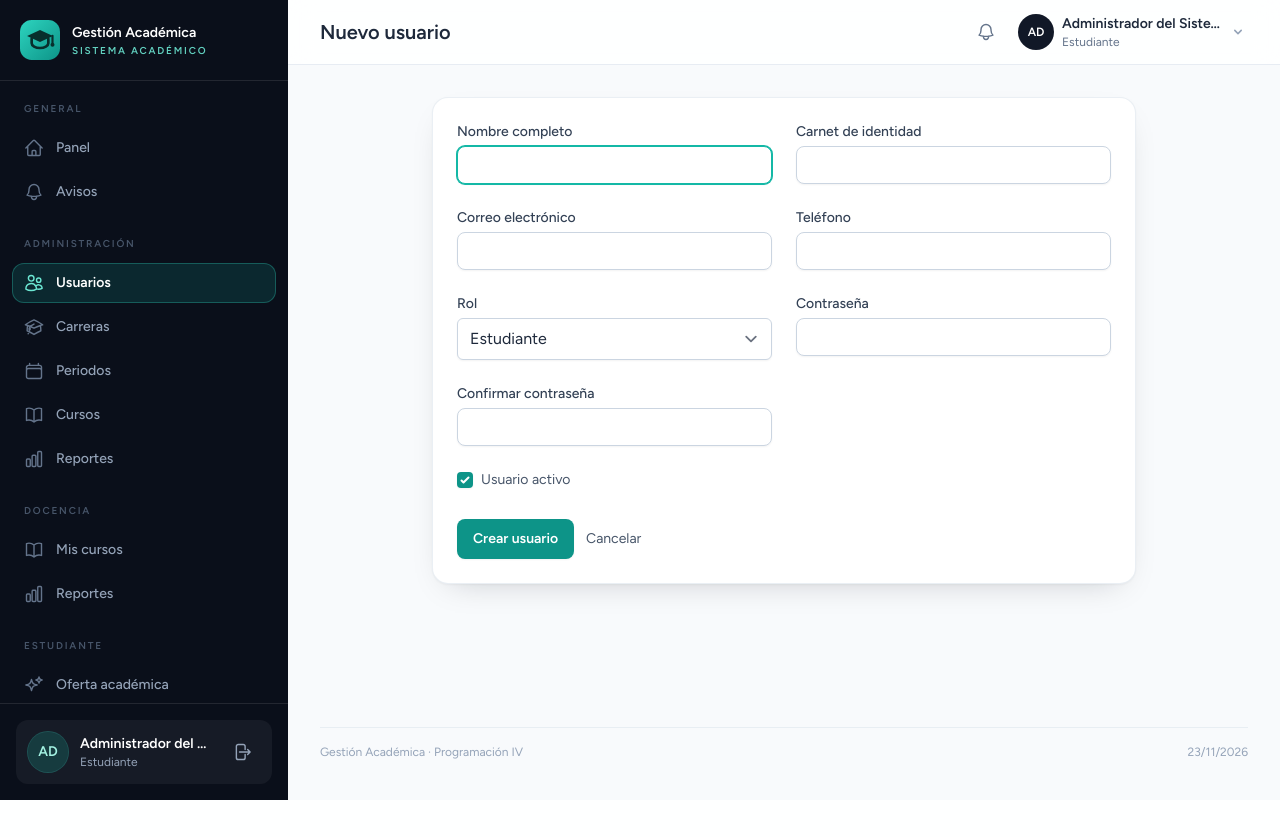
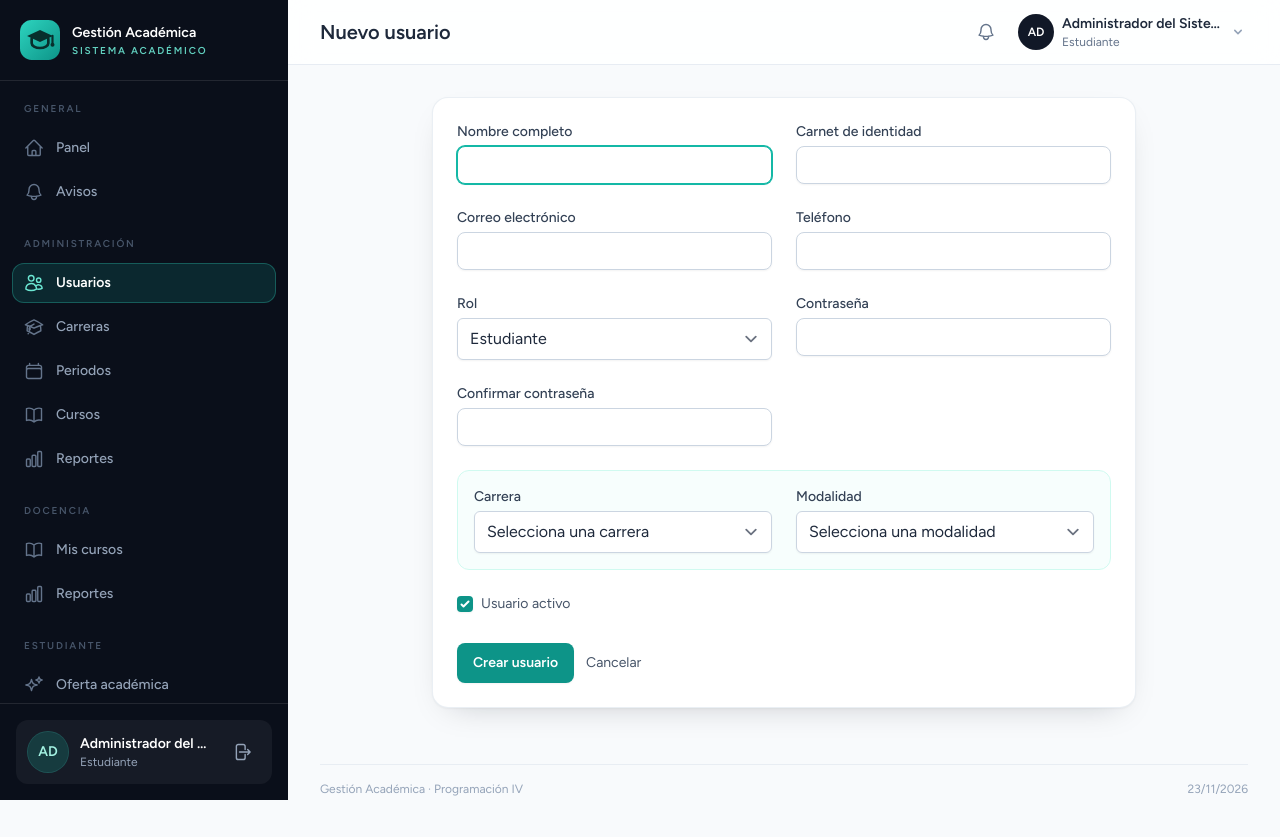
Before and after one commit to Alan7294/gestion-academica, a Laravel app: page /admin/usuarios/create in a window 1280 px wide. Before the commit the page ends 800 px from the top, so only its background shows below. Run offline with Laravel 12, Linux system fonts and the light colour scheme; a user stored in the database is signed in; data comes from the database, SQL or seed files in the repository; data that the repository does not hold is empty; style sheets or scripts are compiled from the project's sources; parts of the project's set-up code (start-up, migrations or seed data) failed here and were passed over.

Commit message:
feat: carrera y modalidad en el registro de estudiantes
- Nuevo enum Modalidad (modular/semestral) y columnas en users con FK y CHECK
- El registro publico pide carrera y modalidad solo cuando el rol es estudiante
- El panel de administracion tambien las gestiona y las limpia al cambiar de rol
- Se muestran en el listado de usuarios y en el panel del estudiante
- DemoSeeder asigna carrera y modalidad a los estudiantes de prueba
- Suite en verde: 110 pruebas y 310 aserciones

```diff
--- /dev/null
+++ b/app/Enums/Modalidad.php
@@ -0,0 +1,33 @@
+<?php
+
+namespace App\Enums;
+
+enum Modalidad: string
+{
+    case Modular = 'modular';
+    case Semestral = 'semestral';
+
+    public function etiqueta(): string
+    {
+        return match ($this) {
+            self::Modular => 'Modular',
+            self::Semestral => 'Semestral',
+        };
+    }
+
+    public function descripcion(): string
+    {
+        return match ($this) {
+            self::Modular => 'Avanzas aprobando módulos completos.',
+            self::Semestral => 'Avanzas por semestres académicos.',
+        };
+    }
+
+    /**
+     * @return array<int, string>
+     */
+    public static function valores(): array
+    {
+        return array_map(fn (self $modalidad) => $modalidad->value, self::cases());
+    }
+}
--- a/app/Http/Controllers/Admin/UsuarioController.php
+++ b/app/Http/Controllers/Admin/UsuarioController.php
@@ -2,10 +2,12 @@
 
 namespace App\Http\Controllers\Admin;
 
+use App\Enums\Modalidad;
 use App\Enums\Rol;
 use App\Http\Controllers\Controller;
 use App\Http\Requests\Admin\StoreUsuarioRequest;
 use App\Http\Requests\Admin\UpdateUsuarioRequest;
+use App\Models\Carrera;
 use App\Models\User;
 use App\Services\UsuarioService;
 use Illuminate\Http\RedirectResponse;
@@ -31,7 +33,7 @@ class UsuarioController extends Controller
         }
 
         $usuarios = User::query()
-            ->with('roles')
+            ->with(['roles', 'carrera'])
             ->when($filtros['busqueda'] !== '', function ($query) use ($filtros) {
                 $termino = "%{$filtros['busqueda']}%";
 
@@ -55,7 +57,11 @@ class UsuarioController extends Controller
 
     public function create(): View
     {
-        return view('admin.usuarios.create', ['roles' => Rol::cases()]);
+        return view('admin.usuarios.create', [
+            'roles' => Rol::cases(),
+            'carreras' => Carrera::query()->where('activo', true)->orderBy('nombre')->get(),
+            'modalidades' => Modalidad::cases(),
+        ]);
     }
 
     public function store(StoreUsuarioRequest $request): RedirectResponse
@@ -72,6 +78,8 @@ class UsuarioController extends Controller
         return view('admin.usuarios.edit', [
             'usuario' => $usuario->load('roles'),
             'roles' => Rol::cases(),
+            'carreras' => Carrera::query()->where('activo', true)->orderBy('nombre')->get(),
+            'modalidades' => Modalidad::cases(),
         ]);
     }
 
--- a/app/Models/User.php
+++ b/app/Models/User.php
@@ -3,16 +3,18 @@
 namespace App\Models;
 
 // use Illuminate\Contracts\Auth\MustVerifyEmail;
+use App\Enums\Modalidad;
 use App\Enums\Rol;
 use Database\Factories\UserFactory;
 use Illuminate\Database\Eloquent\Attributes\Fillable;
 use Illuminate\Database\Eloquent\Attributes\Hidden;
 use Illuminate\Database\Eloquent\Factories\HasFactory;
+use Illuminate\Database\Eloquent\Relations\BelongsTo;
 use Illuminate\Foundation\Auth\User as Authenticatable;
 use Illuminate\Notifications\Notifiable;
 use Spatie\Permission\Traits\HasRoles;
 
-#[Fillable(['name', 'ci', 'telefono', 'email', 'password', 'activo'])]
+#[Fillable(['name', 'ci', 'telefono', 'email', 'password', 'activo', 'carrera_id', 'modalidad'])]
 #[Hidden(['password', 'remember_token'])]
 class User extends Authenticatable
 {
@@ -30,7 +32,13 @@ class User extends Authenticatable
             'email_verified_at' => 'datetime',
             'password' => 'hashed',
             'activo' => 'boolean',
+            'modalidad' => Modalidad::class,
         ];
+    }
+
+    public function carrera(): BelongsTo
+    {
+        return $this->belongsTo(Carrera::class);
     }
 
     public function esAdministrador(): bool
--- a/app/Services/UsuarioService.php
+++ b/app/Services/UsuarioService.php
@@ -14,7 +14,7 @@ class UsuarioService
     /**
      * RF09: crea un usuario desde el panel y le asigna un rol.
      *
-     * @param  array{name: string, ci: string, telefono?: string|null, email: string, password: string, rol: string, activo?: bool}  $datos
+     * @param  array{name: string, ci: string, telefono?: string|null, email: string, password: string, rol: string, activo?: bool, carrera_id?: int|null, modalidad?: string|null}  $datos
      */
     public function crear(array $datos): User
     {
@@ -26,7 +26,7 @@ class UsuarioService
                 'email' => $datos['email'],
                 'password' => $datos['password'],
                 'activo' => $datos['activo'] ?? true,
-            ]);
+            ] + $this->datosAcademicos($datos));
 
             // Las cuentas creadas por el administrador nacen verificadas.
             $usuario->forceFill(['email_verified_at' => now()])->save();
@@ -40,7 +40,7 @@ class UsuarioService
     /**
      * RF09: actualiza los datos y el rol sin dejar el sistema sin administradores.
      *
-     * @param  array{name: string, ci: string, telefono?: string|null, email: string, password?: string|null, rol: string, activo?: bool}  $datos
+     * @param  array{name: string, ci: string, telefono?: string|null, email: string, password?: string|null, rol: string, activo?: bool, carrera_id?: int|null, modalidad?: string|null}  $datos
      *
      * @throws ValidationException
      */
@@ -59,7 +59,7 @@ class UsuarioService
                 'telefono' => $datos['telefono'] ?? null,
                 'email' => $datos['email'],
                 'activo' => $datos['activo'] ?? true,
-            ];
+            ] + $this->datosAcademicos($datos);
 
             if (! empty($datos['password'])) {
                 $atributos['password'] = $datos['password'];
@@ -124,4 +124,22 @@ class UsuarioService
     {
         return User::role(Rol::Administrador->value)->count() <= 1;
     }
+
+    /**
+     * La carrera y la modalidad solo se guardan para las cuentas de estudiante.
+     *
+     * @param  array<string, mixed>  $datos
+     * @return array{carrera_id: int|null, modalidad: string|null}
+     */
+    private function datosAcademicos(array $datos): array
+    {
+        if (($datos['rol'] ?? null) !== Rol::Estudiante->value) {
+            return ['carrera_id' => null, 'modalidad' => null];
+        }
+
+        return [
+            'carrera_id' => $datos['carrera_id'] ?? null,
+            'modalidad' => $datos['modalidad'] ?? null,
+        ];
+    }
 }
--- a/lang/es/validation.php
+++ b/lang/es/validation.php
@@ -128,6 +128,7 @@ return [
         'creditos' => 'créditos',
         'semestre' => 'semestre',
         'carrera_id' => 'carrera',
+        'modalidad' => 'modalidad',
         'periodo_id' => 'periodo',
         'docente_id' => 'docente',
         'curso_id' => 'curso',
--- a/resources/css/app.css
+++ b/resources/css/app.css
@@ -5,6 +5,11 @@
 @layer base {
     html {
         @apply scroll-smooth;
+    }
+
+    /* Evita el parpadeo de bloques condicionales de Alpine antes de hidratar. */
+    [x-cloak] {
+        display: none !important;
     }
 
     body {
--- a/resources/views/admin/usuarios/_form.blade.php
+++ b/resources/views/admin/usuarios/_form.blade.php
@@ -1,5 +1,9 @@
-@php($usuario = $usuario ?? null)
+@php
+    $usuario = $usuario ?? null;
+    $rolActual = old('rol', $usuario?->rolPrincipal()?->value ?? \App\Enums\Rol::Estudiante->value);
+@endphp
 
+<div x-data="{ rol: @js($rolActual) }">
     <div class="grid grid-cols-1 sm:grid-cols-2 gap-6">
         <div>
             <x-input-label for="name" :value="__('Nombre completo')" />
@@ -31,7 +35,7 @@
 
         <div>
             <x-input-label for="rol" :value="__('Rol')" />
-        <select id="rol" name="rol" required class="mt-1 block w-full border-slate-300 rounded-md shadow-sm">
+            <select id="rol" name="rol" required x-model="rol" class="mt-1 block w-full border-slate-300 rounded-md shadow-sm">
                 @foreach ($roles as $rol)
                     <option value="{{ $rol->value }}"
                             @selected(old('rol', $usuario?->rolPrincipal()?->value) === $rol->value)>
@@ -57,6 +61,37 @@
             <x-text-input id="password_confirmation" name="password_confirmation" type="password" class="mt-1 block w-full"
                           :required="$usuario === null" autocomplete="new-password" />
         </div>
+
+        {{-- La carrera y la modalidad solo aplican a estudiantes. --}}
+        <div x-show="rol === 'estudiante'" x-cloak
+             class="sm:col-span-2 grid grid-cols-1 sm:grid-cols-2 gap-6 rounded-xl border border-brand-100 bg-brand-50/40 p-4">
+            <div>
+                <x-input-label for="carrera_id" :value="__('Carrera')" />
+                <select id="carrera_id" name="carrera_id" class="mt-1 block w-full border-slate-300 rounded-md shadow-sm">
+                    <option value="">{{ __('Selecciona una carrera') }}</option>
+                    @foreach ($carreras as $carrera)
+                        <option value="{{ $carrera->id }}" @selected(old('carrera_id', $usuario?->carrera_id) == $carrera->id)>
+                            {{ $carrera->nombre }}
+                        </option>
+                    @endforeach
+                </select>
+                <x-input-error class="mt-2" :messages="$errors->get('carrera_id')" />
+            </div>
+
+            <div>
+                <x-input-label for="modalidad" :value="__('Modalidad')" />
+                <select id="modalidad" name="modalidad" class="mt-1 block w-full border-slate-300 rounded-md shadow-sm">
+                    <option value="">{{ __('Selecciona una modalidad') }}</option>
+                    @foreach ($modalidades as $modalidad)
+                        <option value="{{ $modalidad->value }}"
+                                @selected(old('modalidad', $usuario?->modalidad?->value) === $modalidad->value)>
+                            {{ $modalidad->etiqueta() }}
+                        </option>
+                    @endforeach
+                </select>
+                <x-input-error class="mt-2" :messages="$errors->get('modalidad')" />
+            </div>
+        </div>
     </div>
 
     <label class="mt-6 inline-flex items-center">
@@ -64,3 +99,4 @@
                @checked(old('activo', $usuario?->activo ?? true))>
         <span class="ms-2 text-sm text-slate-600">{{ __('Usuario activo') }}</span>
     </label>
+</div>
```
Also changed, not shown: app/Http/Controllers/Auth/RegisteredUserController.php (+24 -0 lines), app/Http/Requests/Admin/StoreUsuarioRequest.php (+15 -0 lines), app/Http/Requests/Admin/UpdateUsuarioRequest.php (+14 -0 lines), database/seeders/DemoSeeder.php (+20 -9 lines), resources/views/admin/usuarios/index.blade.php (+8 -0 lines), resources/views/auth/register.blade.php (+43 -2 lines), resources/views/estudiante/dashboard.blade.php (+8 -0 lines), tests/Feature/Admin/UsuarioTest.php (+85 -0 lines), tests/Feature/Auth/RegistrationTest.php (+59 -3 lines), README.md, database/migrations/2026_11_23_100000_add_carrera_y_modalidad_to_users_table.php (added). Lines whose indentation alone changed are shown as unchanged.
